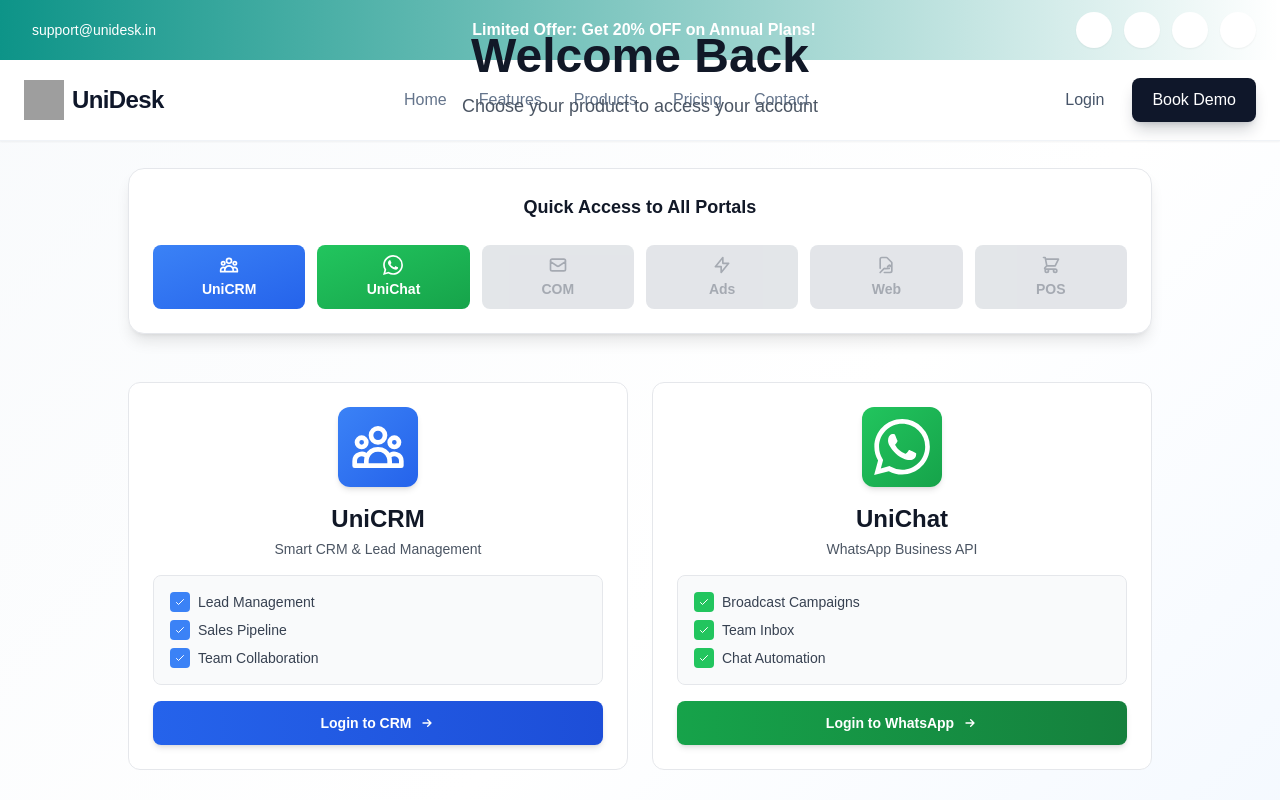
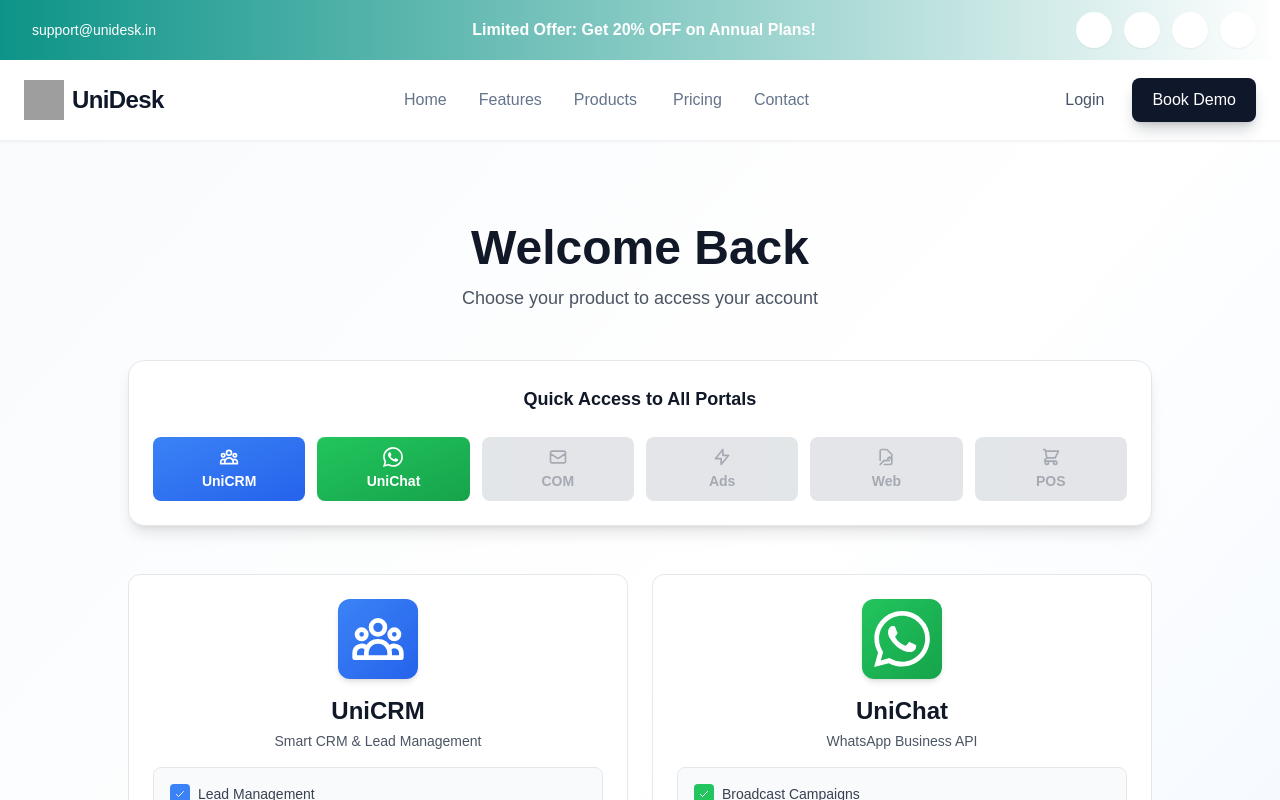
Before and after one commit to raovipul4-tech/unidesk-main, a Next.js app in the folder apps/web/: page /login in a window 1280 px wide. Shown: the top 800 px of the page. Built offline with nearby package versions, Linux system fonts and the light colour scheme; grey boxes are pictures that could not be loaded; a web font is replaced by a local one.

Commit message:
Update from AppGen

```diff
--- a/apps/web/app/components/Header.tsx
+++ b/apps/web/app/components/Header.tsx
@@ -6,7 +6,7 @@
   const router = useRouter();
 
   return (
-    <header className="fixed top-0 left-0 right-0 w-full z-50 bg-white">
+    <header className="fixed top-0 left-0 right-0 w-full z-[100] bg-white">
       {/* Top Announcement Bar */}
       <div className="bg-gradient-to-r from-brand-600 to-brand-700 text-white">
         <div className="max-w-7xl mx-auto px-6 py-3">
--- a/apps/web/app/login/page.tsx
+++ b/apps/web/app/login/page.tsx
@@ -8,12 +8,8 @@
 
   return (
     <>
-      <div className="bg-gradient-to-br from-slate-50 via-white to-blue-50 min-h-screen flex flex-col">
-        {/* Header */}
-        <div className="relative z-10">
-          <Header />
-        </div>
-
+      <Header />
+      <div className="bg-gradient-to-br from-slate-50 via-white to-blue-50 min-h-screen flex flex-col pt-40 sm:pt-44 md:pt-48">
         {/* Main Login Section - Fixed in content box */}
         <div className="flex-1 w-full px-3 sm:px-4 md:px-6 py-6 sm:py-8 relative z-10 flex items-center justify-center">
           <div className="w-full max-w-5xl">
```
Also changed, not shown: 1 other file (tests, documents, lock files or other folders).
